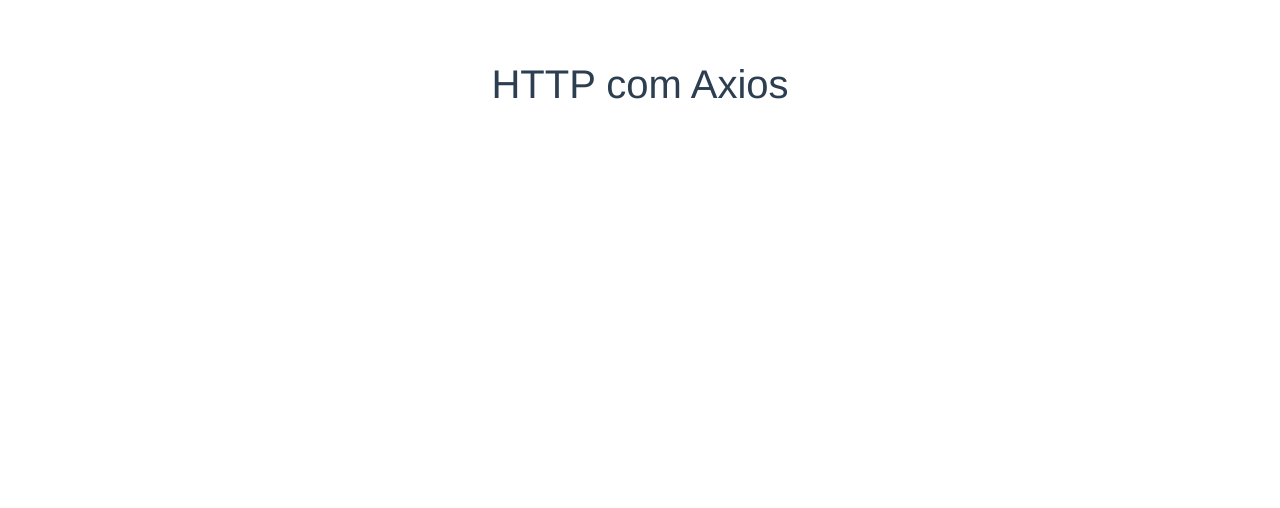
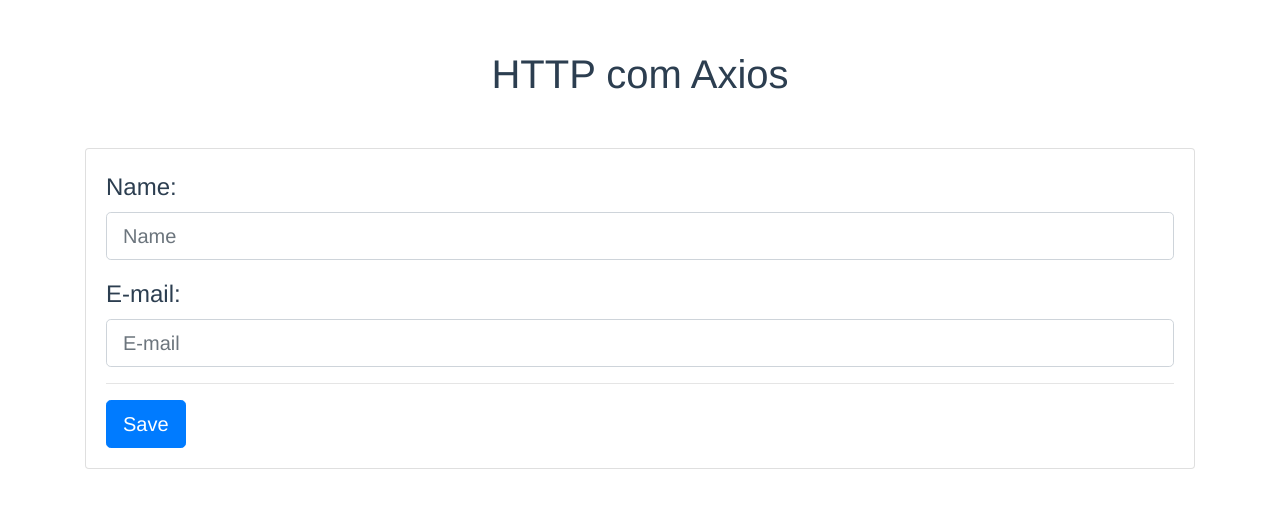
Before and after one commit to pedrosales/VueJS, a Vue app in the folder http/http-exersices/: page / in a window 1280 px wide. Shown: the top 508 px of the page. Built offline with nearby package versions, Linux system fonts and the light colour scheme.

Commit message:
form layout

```diff
--- a/http/http-exersices/src/App.vue
+++ b/http/http-exersices/src/App.vue
@@ -1,12 +1,35 @@
 <template>
   <div id="app" class="container">
     <h1>HTTP com Axios</h1>
+    <b-card>
+      <b-form-group label="Name:">
+        <b-form-input type="text" size="lg" v-model="user.name" placeholder="Name"></b-form-input>
+      </b-form-group>
+      <b-form-group label="E-mail:">
+        <b-form-input type="email" size="lg" v-model="user.email" placeholder="E-mail"></b-form-input>
+      </b-form-group>
+      <hr />
+      <b-button @click="save" size="lg" variant="primary">Save</b-button>
+    </b-card>
   </div>
 </template>
 
 <script>
 export default {
   name: "App",
+  data() {
+    return {
+      user: {
+        name: "",
+        email: "",
+      },
+    };
+  },
+  methods: {
+    save() {
+      console.log(this.user);
+    },
+  },
   // created() {
   //   this.$http
   //     .post("usuarios.json", {
@@ -23,9 +46,8 @@ export default {
   font-family: Avenir, Helvetica, Arial, sans-serif;
   -webkit-font-smoothing: antialiased;
   -moz-osx-font-smoothing: grayscale;
-  text-align: center;
   color: #2c3e50;
-  margin-top: 60px;
+  font-size: 1.5rem;
 }
 
 #app h1 {
```
